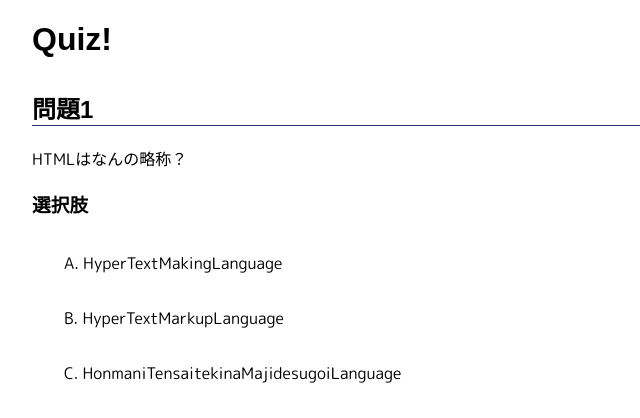
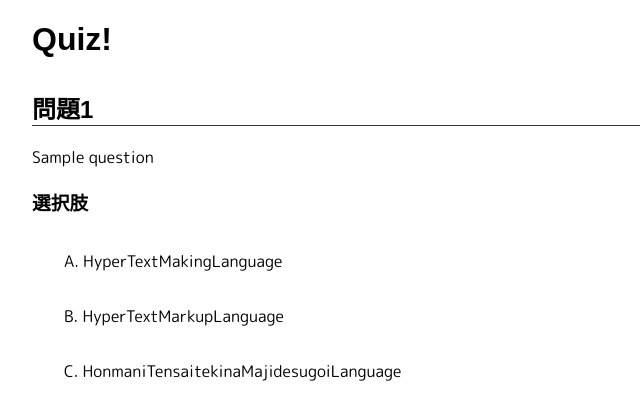
Before and after one commit to Takumikimura1899/Quiz, a PHP site: template template/question.tpl.php in a window 1280 px wide. Shown: the top 418 px of the page, without its empty margins (0-640 px from the left). Run offline with PHP 8.4, Linux system fonts and the light colour scheme; the template is opened without the code that fills it: most values are stand-ins (such as "Sample title", 1, 10 or a date in 2020).

Commit message:
[add] include __DIR__でphpファイルを読み込み

```diff
--- a/html/question.php
+++ b/html/question.php
@@ -1,3 +1,5 @@
 <?php
 
+$question = "HTMLはなんの略称？";
+
 include __DIR__ . "/../template/question.tpl.php";
--- a/template/question.tpl.php
+++ b/template/question.tpl.php
@@ -17,7 +17,7 @@
 
         <div class="section">
             <h2>問題1</h2>
-            <p>HTMLはなんの略称？</p>
+            <p><?php echo $question; ?></p>
 
             <h3>選択肢</h3>
             <ol class="answers" data-id="question1">
```
